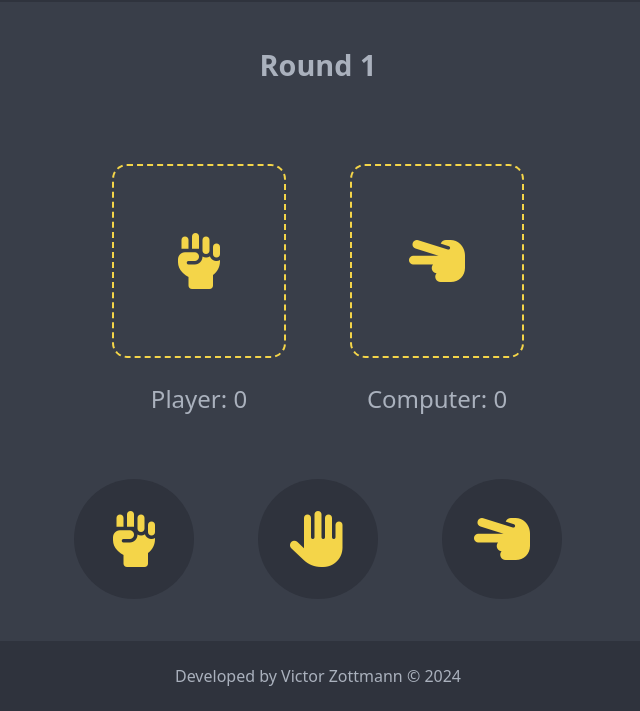
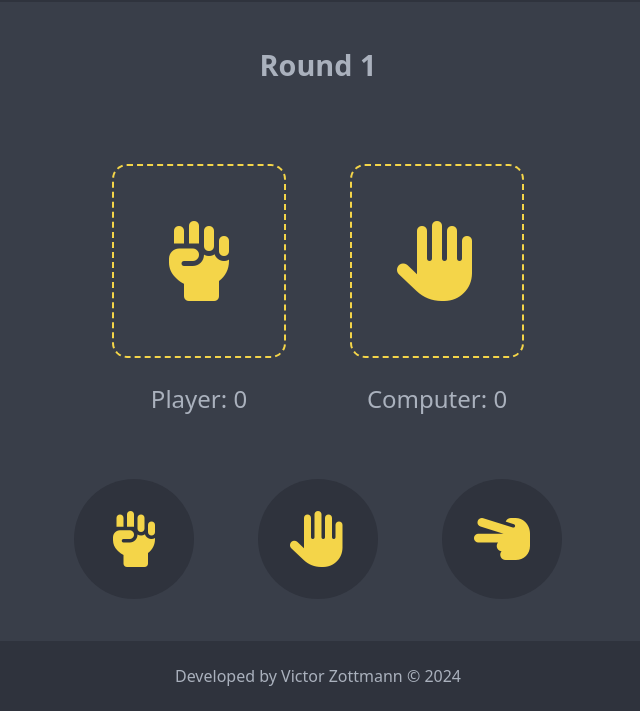
Before and after one commit to victorzottmann/rock-paper-scissors, a plain HTML site: page index.html in a window 1280 px wide. Both pictures are taken after a click on the button 456 px from the left and 627 px from the top of the page. Shown: the part 89-800 px from the top of the page, without its empty margins (322-962 px from the left). Drawn offline with Linux system fonts and the light colour scheme.

Commit message:
add feature to display randomisation of computer choice for feedback

```diff
--- a/script.js
+++ b/script.js
@@ -3,9 +3,9 @@ const paperBtn = document.querySelector(".btn-paper");
 const scissorsBtn = document.querySelector(".btn-scissors");
 const playerSelection = document.querySelector(".player-selection");
 const computerSelection = document.querySelector(".computer-selection");
-const rockIconClassName = "fa-solid fa-hand-fist";
-const paperIconClassName = "fa-solid fa-hand";
-const scissorsIconClassName = "fa-solid fa-hand-scissors";
+const rockIconClassName = "fa-solid fa-hand-fist icon-result";
+const paperIconClassName = "fa-solid fa-hand icon-result";
+const scissorsIconClassName = "fa-solid fa-hand-scissors icon-result";
 
 function insertIcon(selection, className) {
   const childExists = selection.hasChildNodes();
@@ -20,20 +20,38 @@ function insertIcon(selection, className) {
 }
 
 function getComputerChoice() {
-  let number = Math.floor(Math.random() * 3);
+  const iconClasses = [
+    rockIconClassName,
+    paperIconClassName,
+    scissorsIconClassName,
+  ];
 
-  switch (number) {
-    case 0:
-      insertIcon(computerSelection, rockIconClassName);
-      return "rock";
-    case 1:
-      insertIcon(computerSelection, paperIconClassName);
-      return "paper";
-    case 2:
-      insertIcon(computerSelection, scissorsIconClassName);
-      return "scissors";
+  let randomIcons = [];
+
+  while (iconClasses.length > 0) {
+    const randomIndex = Math.floor(Math.random() * iconClasses.length);
+    randomIcons.push(iconClasses.splice(randomIndex, 1)[0]);
   }
+
+  randomIcons.forEach((className, index) => {
+    setTimeout(() => {
+      const icon = document.createElement("i");
+      icon.setAttribute("class", className);
+      icon.style.fontSize = "2.2rem";
+      computerSelection.innerHTML = "";
+      computerSelection.appendChild(icon);
+    }, index * 300);
+  });
+
+  setTimeout(() => {
+    const chosenIcon = document.createElement("i");
+    const chosenClassName = randomIcons[Math.floor(Math.random() * randomIcons.length)];
+    chosenIcon.setAttribute("class", chosenClassName);
+    computerSelection.innerHTML = "";
+    computerSelection.appendChild(chosenIcon);
+  }, 1000);
 }
+
 
 function getHumanChoice(option) {
   switch (option) {
--- a/style.css
+++ b/style.css
@@ -120,3 +120,7 @@ footer {
 .fa-hand-scissors {
   color: var(--clr-yellow);
 }
+
+.icon-result {
+  font-size: 5rem;
+}
```
